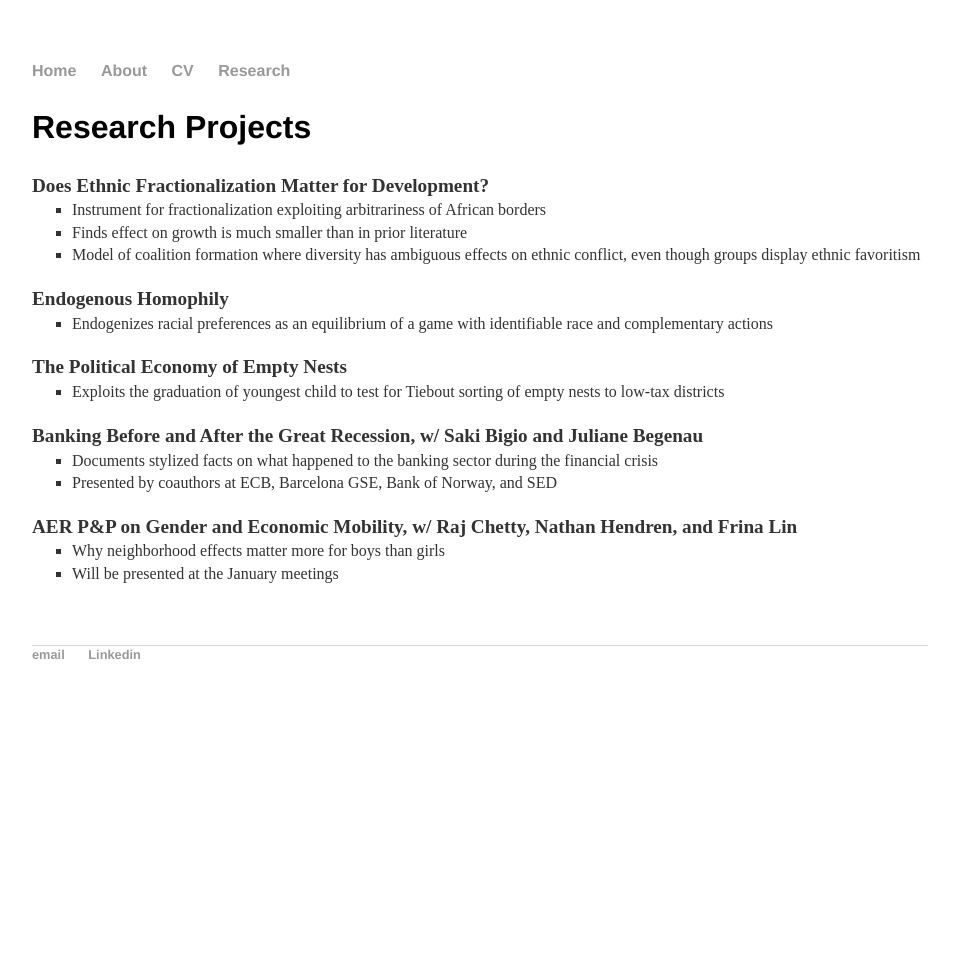
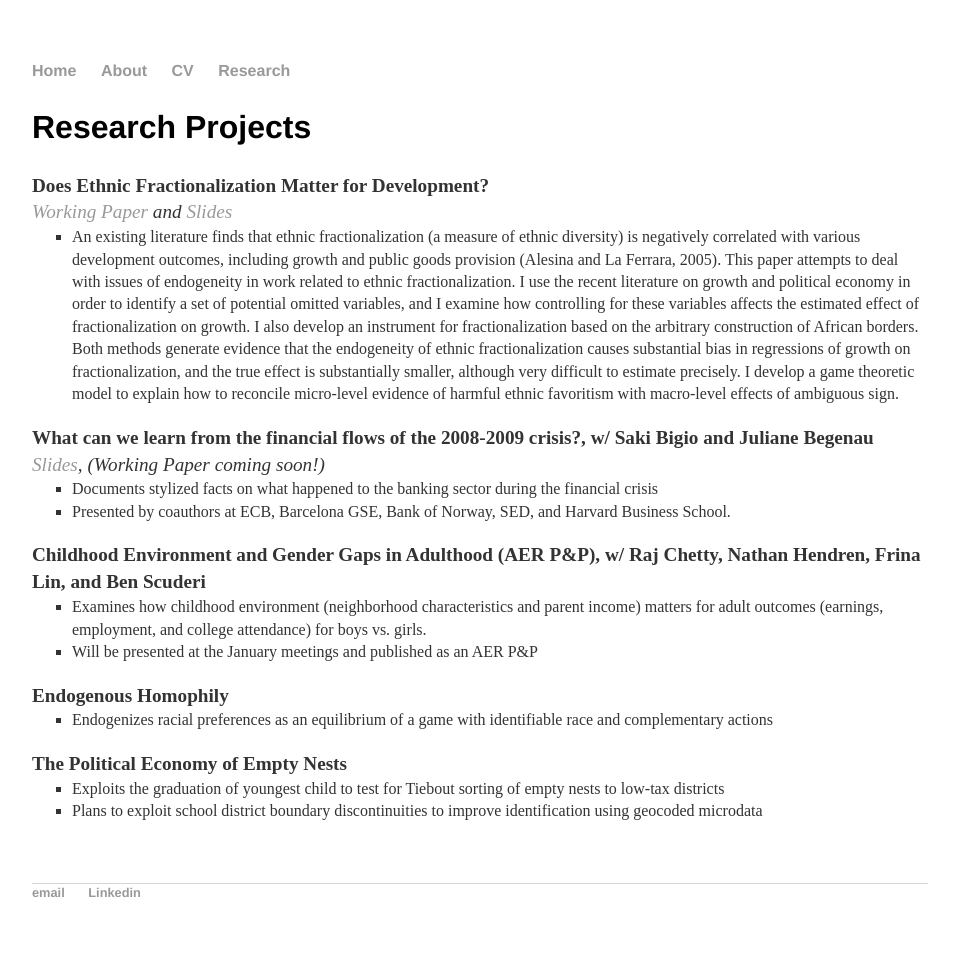
Before and after one commit to jmajic/jmajic.github.io, a Jekyll site: the page built from research/index.html, in a window 1280 px wide. Shown: the whole page, without its empty margins (160-1119 px from the left). Built offline with Jekyll 4.4.1, drawn with Linux system fonts in a browser that asks for light colours; before the commit the page ends 900 px from its top, so only the background shows below that.

Commit message:
Add links and reorganize descriptions

```diff
--- a/research/index.html
+++ b/research/index.html
@@ -8,11 +8,27 @@ title: Jeremy Majerovitz Research
 
 			<p>
 				<strong>Does Ethnic Fractionalization Matter for Development?</strong>
+				<br><em><a href="https://www.dropbox.com/s/dv5w8b045eugpr1/ELF_Project_Instrument4.pdf?raw=1">Working Paper</a> and <a href="https://www.dropbox.com/s/igecmehwsvepw1k/ELF_Project_Slides.pdf?raw=1">Slides</a></em>
 			</p>
 			<ul>
-				<li>Instrument for fractionalization exploiting arbitrariness of African borders</li>
-				<li>Finds effect on growth is much smaller than in prior literature</li>
-				<li>Model of coalition formation where diversity has ambiguous effects on ethnic conflict, even though groups display ethnic favoritism</li>
+				<li>An existing literature finds that ethnic fractionalization (a measure of ethnic diversity) is negatively correlated with various development outcomes, including growth and public goods provision (Alesina and La Ferrara, 2005). This paper attempts to deal with issues of endogeneity in work related to ethnic fractionalization. I use the recent literature on growth and political economy in order to identify a set of potential omitted variables, and I examine how controlling for these variables affects the estimated effect of fractionalization on growth. I also develop an instrument for fractionalization based on the arbitrary construction of African borders. Both methods generate evidence that the endogeneity of ethnic fractionalization causes substantial bias in regressions of growth on fractionalization, and the true effect is substantially smaller, although very difficult to estimate precisely. I develop a game theoretic model to explain how to reconcile micro-level evidence of harmful ethnic favoritism with macro-level effects of ambiguous sign.
+			</ul>
+
+			<p>
+				<strong>What can we learn from the financial flows of the 2008-2009 crisis?, w/ Saki Bigio and Juliane Begenau</strong>
+				<br><em><a href="https://www.dropbox.com/s/3me1ce8a53snw6r/HRD_2015_v04.pdf?raw=1">Slides</a>, (Working Paper coming soon!)</em>
+			</p>
+			<ul>
+				<li>Documents stylized facts on what happened to the banking sector during the financial crisis</li>
+				<li>Presented by coauthors at ECB, Barcelona GSE, Bank of Norway, SED, and Harvard Business School.</li>
+			</ul>
+
+			<p>
+				<strong>Childhood Environment and Gender Gaps in Adulthood (AER P&amp;P), w/ Raj Chetty, Nathan Hendren, Frina Lin, and Ben Scuderi</strong>
+			</p>
+			<ul>
+				<li> Examines how childhood environment (neighborhood characteristics and parent income) matters for adult outcomes (earnings, employment, and college attendance) for boys vs. girls.
+				<li>Will be presented at the January meetings and published as an AER P&amp;P
 			</ul>
 
 			<p>
@@ -27,23 +43,7 @@ title: Jeremy Majerovitz Research
 			</p>
 			<ul>
 				<li>Exploits the graduation of youngest child to test for Tiebout sorting of empty nests to low-tax districts</li>
-			</ul>
-
-			<p>
-				<strong>Banking Before and After the Great Recession, w/ Saki Bigio and Juliane Begenau</strong>
-			</p>
-			<ul>
-				<li>Documents stylized facts on what happened to the banking sector during the financial crisis</li>
-				<li>Presented by coauthors at ECB, Barcelona GSE, Bank of Norway, and SED</li>
-			</ul>
-
-
-			<p>
-				<strong>AER P&amp;P on Gender and Economic Mobility, w/ Raj Chetty, Nathan Hendren, and Frina Lin</strong>
-			</p>
-			<ul>
-				<li> Why neighborhood effects matter more for boys than girls
-				<li>Will be presented at the January meetings
+				<li>Plans to exploit school district boundary discontinuities to improve identification using geocoded microdata</li>
 			</ul>
 
 
```
